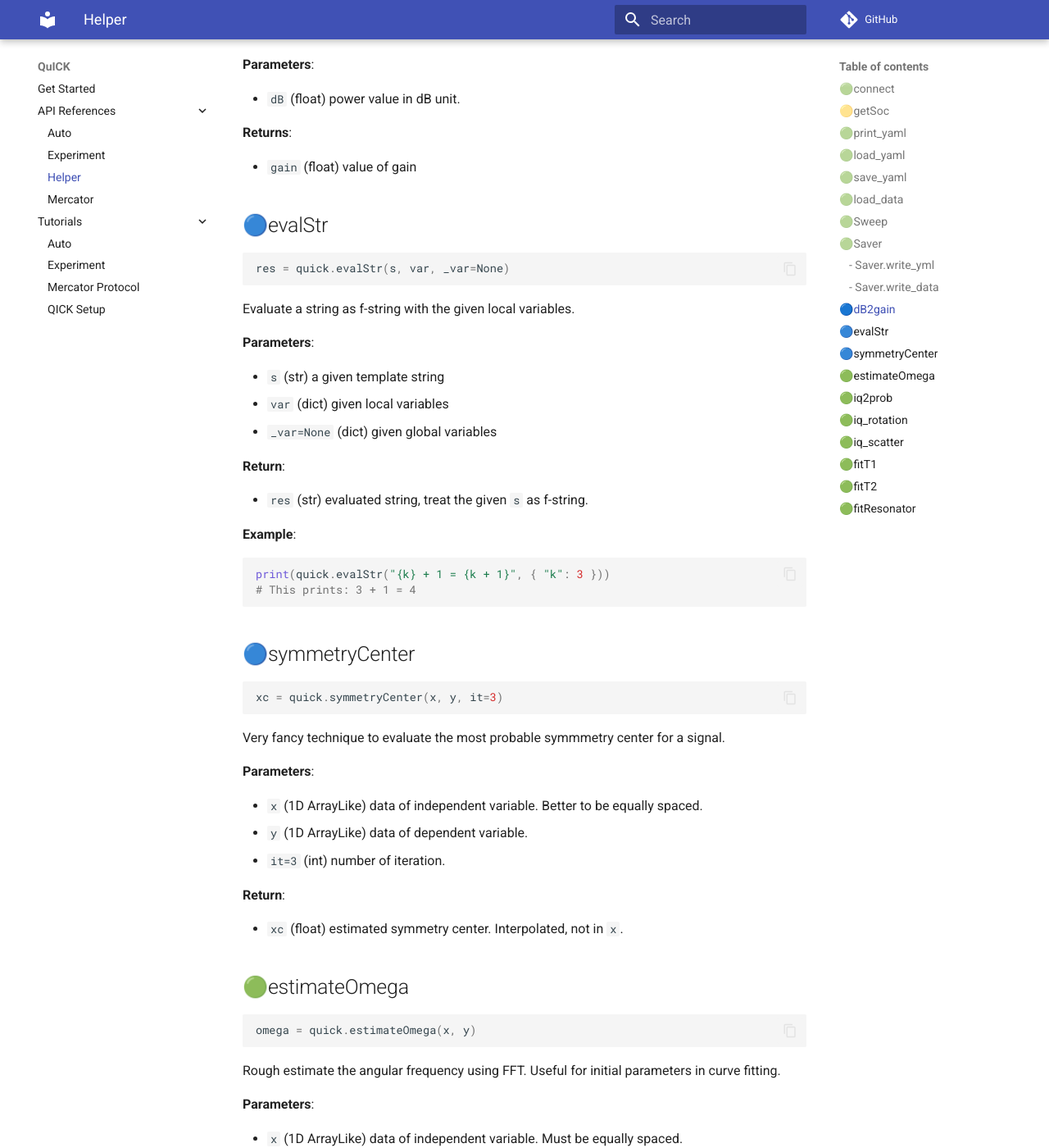
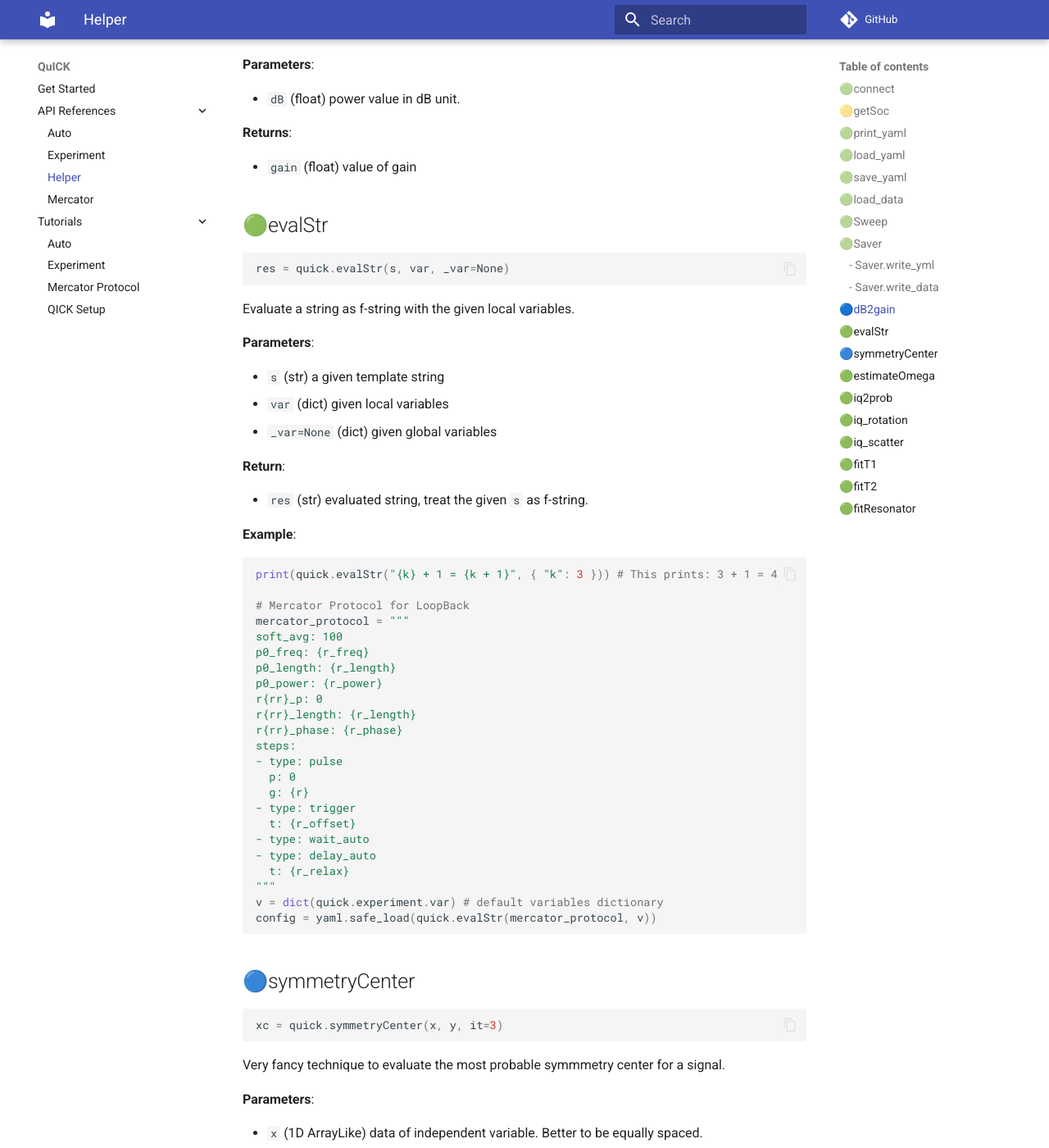
Before and after one commit to clelandlab/quick, an MkDocs documentation site: the page built from docs/API References/helper.md, in a window 1280 px wide and 1400 px high, scrolled down 4483 px. Shown: the whole window at 82% size. Built offline with MkDocs 1.6.1 and Material for MkDocs 9.7.7, drawn with Linux system fonts in a browser that asks for light colours; comment, search, counter and statistics services are not loaded.

Commit message:
Update helper doc

````diff
--- a/docs/API References/helper.md
+++ b/docs/API References/helper.md
@@ -199,7 +199,7 @@ Convert power from dB unit to QICK board gain. 0 dB is the maximum gain.
 
 - `gain` (float) value of gain
 
-## 🔵evalStr
+## 🟢evalStr
 
 ```python
 res = quick.evalStr(s, var, _var=None)
@@ -220,8 +220,29 @@ Evaluate a string as f-string with the given local variables.
 **Example**:
 
 ```python
-print(quick.evalStr("{k} + 1 = {k + 1}", { "k": 3 }))
-# This prints: 3 + 1 = 4
+print(quick.evalStr("{k} + 1 = {k + 1}", { "k": 3 })) # This prints: 3 + 1 = 4
+
+# Mercator Protocol for LoopBack
+mercator_protocol = """
+soft_avg: 100
+p0_freq: {r_freq}
+p0_length: {r_length}
+p0_power: {r_power}
+r{rr}_p: 0
+r{rr}_length: {r_length}
+r{rr}_phase: {r_phase}
+steps:
+- type: pulse
+  p: 0
+  g: {r}
+- type: trigger
+  t: {r_offset}
+- type: wait_auto
+- type: delay_auto
+  t: {r_relax}
+"""
+v = dict(quick.experiment.var) # default variables dictionary
+config = yaml.safe_load(quick.evalStr(mercator_protocol, v))
 ```
 
 ## 🔵symmetryCenter
````
